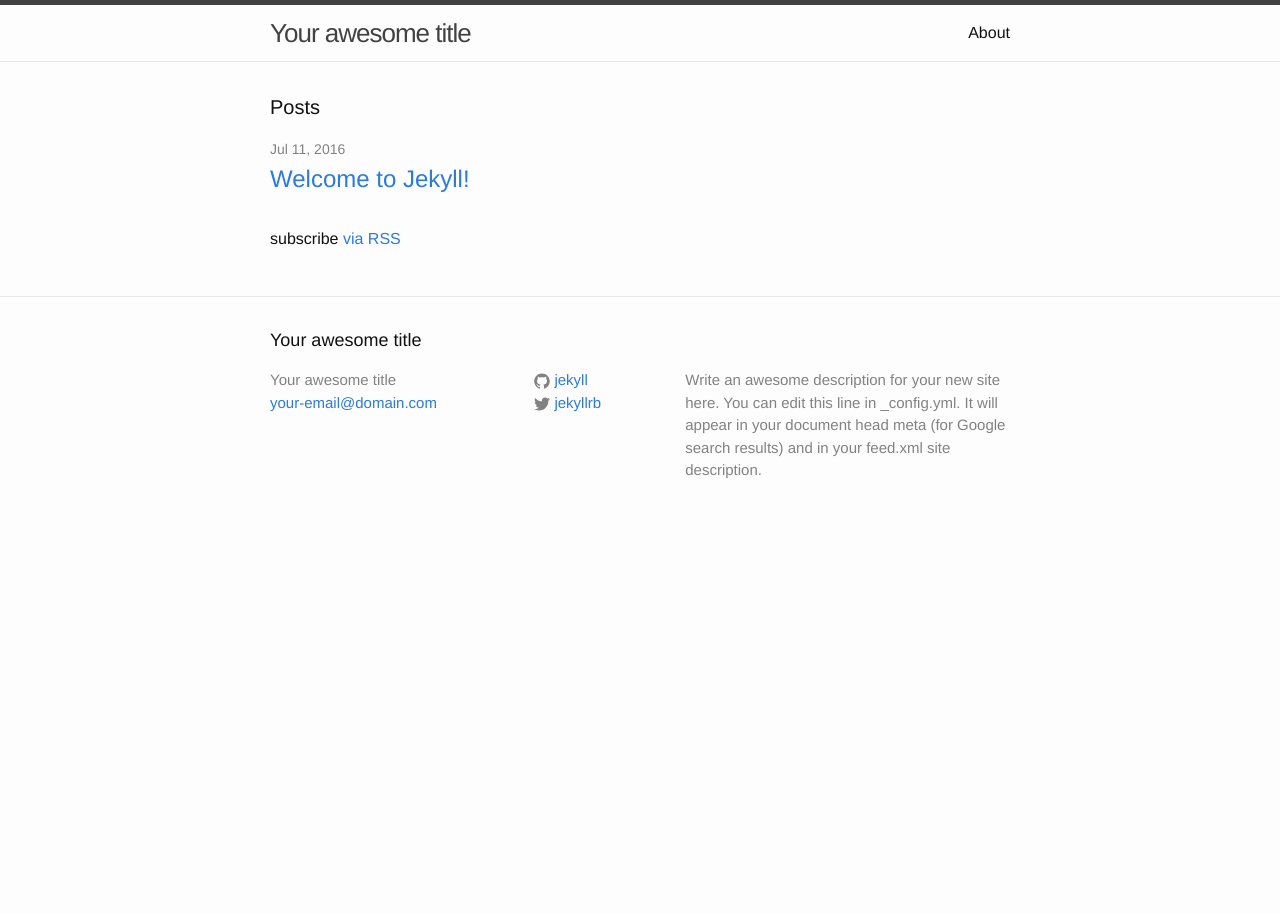
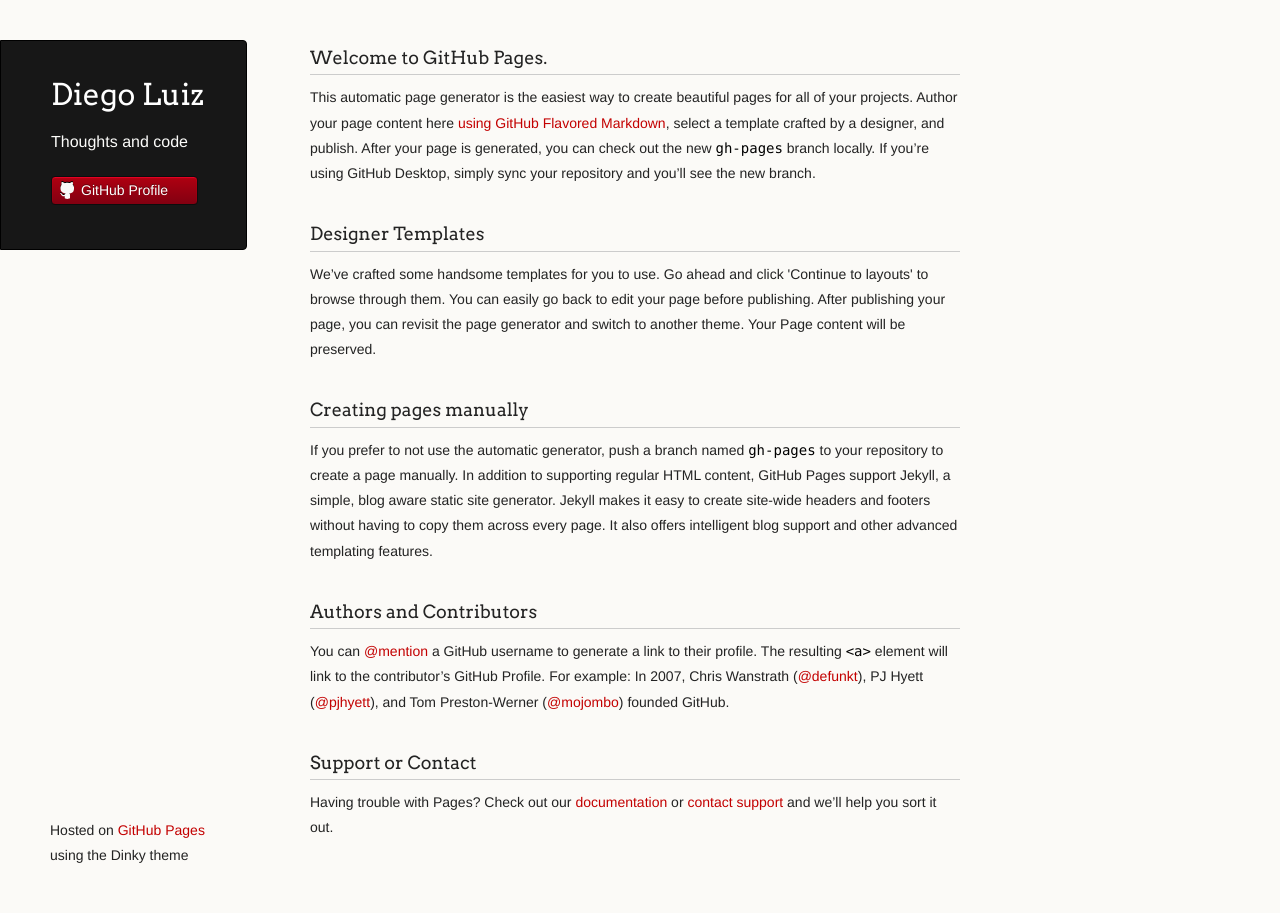
Before and after one commit to diegoluiz/diegoluiz.github.io, a Jekyll site: the page index.html, which Jekyll copies as it is, in a window 1280 px wide. Built offline with Jekyll 4.4.1, drawn with Linux system fonts in a browser that asks for light colours.

Commit message:
Replace master branch with page content via GitHub

```diff
--- a/index.html
+++ b/index.html
@@ -1,23 +1,62 @@
----
-layout: default
----
+<!doctype html>
+<html>
+  <head>
+    <meta charset="utf-8">
+    <meta http-equiv="X-UA-Compatible" content="chrome=1">
+    <title>Diego Luiz by diegoluiz</title>
 
-<div class="home">
+    <link rel="stylesheet" href="stylesheets/styles.css">
+    <link rel="stylesheet" href="stylesheets/github-light.css">
+    <script src="javascripts/scale.fix.js"></script>
+    <meta name="viewport" content="width=device-width, initial-scale=1, user-scalable=no">
+    <!--[if lt IE 9]>
+    <script src="//html5shiv.googlecode.com/svn/trunk/html5.js"></script>
+    <![endif]-->
+  </head>
+  <body>
+    <div class="wrapper">
+      <header>
+        <h1 class="header">Diego Luiz</h1>
+        <p class="header">Thoughts and code</p>
 
-  <h1 class="page-heading">Posts</h1>
 
-  <ul class="post-list">
-    {% for post in site.posts %}
-      <li>
-        <span class="post-meta">{{ post.date | date: "%b %-d, %Y" }}</span>
 
-        <h2>
-          <a class="post-link" href="{{ post.url | prepend: site.baseurl }}">{{ post.title }}</a>
-        </h2>
-      </li>
-    {% endfor %}
-  </ul>
+        <ul>
+          <li><a class="buttons github" href="https://github.com/diegoluiz">GitHub Profile</a></li>
+        </ul>
 
-  <p class="rss-subscribe">subscribe <a href="{{ "/feed.xml" | prepend: site.baseurl }}">via RSS</a></p>
+      </header>
+      <section>
+        <h3>
+<a id="welcome-to-github-pages" class="anchor" href="#welcome-to-github-pages" aria-hidden="true"><span aria-hidden="true" class="octicon octicon-link"></span></a>Welcome to GitHub Pages.</h3>
 
-</div>
+<p>This automatic page generator is the easiest way to create beautiful pages for all of your projects. Author your page content here <a href="https://guides.github.com/features/mastering-markdown/">using GitHub Flavored Markdown</a>, select a template crafted by a designer, and publish. After your page is generated, you can check out the new <code>gh-pages</code> branch locally. If you’re using GitHub Desktop, simply sync your repository and you’ll see the new branch.</p>
+
+<h3>
+<a id="designer-templates" class="anchor" href="#designer-templates" aria-hidden="true"><span aria-hidden="true" class="octicon octicon-link"></span></a>Designer Templates</h3>
+
+<p>We’ve crafted some handsome templates for you to use. Go ahead and click 'Continue to layouts' to browse through them. You can easily go back to edit your page before publishing. After publishing your page, you can revisit the page generator and switch to another theme. Your Page content will be preserved.</p>
+
+<h3>
+<a id="creating-pages-manually" class="anchor" href="#creating-pages-manually" aria-hidden="true"><span aria-hidden="true" class="octicon octicon-link"></span></a>Creating pages manually</h3>
+
+<p>If you prefer to not use the automatic generator, push a branch named <code>gh-pages</code> to your repository to create a page manually. In addition to supporting regular HTML content, GitHub Pages support Jekyll, a simple, blog aware static site generator. Jekyll makes it easy to create site-wide headers and footers without having to copy them across every page. It also offers intelligent blog support and other advanced templating features.</p>
+
+<h3>
+<a id="authors-and-contributors" class="anchor" href="#authors-and-contributors" aria-hidden="true"><span aria-hidden="true" class="octicon octicon-link"></span></a>Authors and Contributors</h3>
+
+<p>You can <a href="https://help.github.com/articles/basic-writing-and-formatting-syntax/#mentioning-users-and-teams" class="user-mention">@mention</a> a GitHub username to generate a link to their profile. The resulting <code>&lt;a&gt;</code> element will link to the contributor’s GitHub Profile. For example: In 2007, Chris Wanstrath (<a href="https://github.com/defunkt" class="user-mention">@defunkt</a>), PJ Hyett (<a href="https://github.com/pjhyett" class="user-mention">@pjhyett</a>), and Tom Preston-Werner (<a href="https://github.com/mojombo" class="user-mention">@mojombo</a>) founded GitHub.</p>
+
+<h3>
+<a id="support-or-contact" class="anchor" href="#support-or-contact" aria-hidden="true"><span aria-hidden="true" class="octicon octicon-link"></span></a>Support or Contact</h3>
+
+<p>Having trouble with Pages? Check out our <a href="https://help.github.com/pages">documentation</a> or <a href="https://github.com/contact">contact support</a> and we’ll help you sort it out.</p>
+      </section>
+      <footer>
+        <p><small>Hosted on <a href="https://pages.github.com">GitHub Pages</a> using the Dinky theme</small></p>
+      </footer>
+    </div>
+    <!--[if !IE]><script>fixScale(document);</script><![endif]-->
+
+  </body>
+</html>
--- /dev/null
+++ b/javascripts/scale.fix.js
@@ -0,0 +1,20 @@
+fixScale = function(doc) {
+
+	var addEvent = 'addEventListener',
+	    type = 'gesturestart',
+	    qsa = 'querySelectorAll',
+	    scales = [1, 1],
+	    meta = qsa in doc ? doc[qsa]('meta[name=viewport]') : [];
+
+	function fix() {
+		meta.content = 'width=device-width,minimum-scale=' + scales[0] + ',maximum-scale=' + scales[1];
+		doc.removeEventListener(type, fix, true);
+	}
+
+	if ((meta = meta[meta.length - 1]) && addEvent in doc) {
+		fix();
+		scales = [.25, 1.6];
+		doc[addEvent](type, fix, true);
+	}
+
+};
--- /dev/null
+++ b/stylesheets/github-light.css
@@ -0,0 +1,123 @@
+/*
+The MIT License (MIT)
+
+Copyright (c) 2016 GitHub, Inc.
+
+Permission is hereby granted, free of charge, to any person obtaining a copy
+of this software and associated documentation files (the "Software"), to deal
+in the Software without restriction, including without limitation the rights
+to use, copy, modify, merge, publish, distribute, sublicense, and/or sell
+copies of the Software, and to permit persons to whom the Software is
+furnished to do so, subject to the following conditions:
+
+The above copyright notice and this permission notice shall be included in all
+copies or substantial portions of the Software.
+
+THE SOFTWARE IS PROVIDED "AS IS", WITHOUT WARRANTY OF ANY KIND, EXPRESS OR
+IMPLIED, INCLUDING BUT NOT LIMITED TO THE WARRANTIES OF MERCHANTABILITY,
+FITNESS FOR A PARTICULAR PURPOSE AND NONINFRINGEMENT. IN NO EVENT SHALL THE
+AUTHORS OR COPYRIGHT HOLDERS BE LIABLE FOR ANY CLAIM, DAMAGES OR OTHER
+LIABILITY, WHETHER IN AN ACTION OF CONTRACT, TORT OR OTHERWISE, ARISING FROM,
+OUT OF OR IN CONNECTION WITH THE SOFTWARE OR THE USE OR OTHER DEALINGS IN THE
+SOFTWARE.
+
+*/
+
+.pl-c /* comment */ {
+  color: #969896;
+}
+
+.pl-c1 /* constant, variable.other.constant, support, meta.property-name, support.constant, support.variable, meta.module-reference, markup.raw, meta.diff.header */,
+.pl-s .pl-v /* string variable */ {
+  color: #0086b3;
+}
+
+.pl-e /* entity */,
+.pl-en /* entity.name */ {
+  color: #795da3;
+}
+
+.pl-smi /* variable.parameter.function, storage.modifier.package, storage.modifier.import, storage.type.java, variable.other */,
+.pl-s .pl-s1 /* string source */ {
+  color: #333;
+}
+
+.pl-ent /* entity.name.tag */ {
+  color: #63a35c;
+}
+
+.pl-k /* keyword, storage, storage.type */ {
+  color: #a71d5d;
+}
+
+.pl-s /* string */,
+.pl-pds /* punctuation.definition.string, string.regexp.character-class */,
+.pl-s .pl-pse .pl-s1 /* string punctuation.section.embedded source */,
+.pl-sr /* string.regexp */,
+.pl-sr .pl-cce /* string.regexp constant.character.escape */,
+.pl-sr .pl-sre /* string.regexp source.ruby.embedded */,
+.pl-sr .pl-sra /* string.regexp string.regexp.arbitrary-repitition */ {
+  color: #183691;
+}
+
+.pl-v /* variable */ {
+  color: #ed6a43;
+}
+
+.pl-id /* invalid.deprecated */ {
+  color: #b52a1d;
+}
+
+.pl-ii /* invalid.illegal */ {
+  color: #f8f8f8;
+  background-color: #b52a1d;
+}
+
+.pl-sr .pl-cce /* string.regexp constant.character.escape */ {
+  font-weight: bold;
+  color: #63a35c;
+}
+
+.pl-ml /* markup.list */ {
+  color: #693a17;
+}
+
+.pl-mh /* markup.heading */,
+.pl-mh .pl-en /* markup.heading entity.name */,
+.pl-ms /* meta.separator */ {
+  font-weight: bold;
+  color: #1d3e81;
+}
+
+.pl-mq /* markup.quote */ {
+  color: #008080;
+}
+
+.pl-mi /* markup.italic */ {
+  font-style: italic;
+  color: #333;
+}
+
+.pl-mb /* markup.bold */ {
+  font-weight: bold;
+  color: #333;
+}
+
+.pl-md /* markup.deleted, meta.diff.header.from-file */ {
+  color: #bd2c00;
+  background-color: #ffecec;
+}
+
+.pl-mi1 /* markup.inserted, meta.diff.header.to-file */ {
+  color: #55a532;
+  background-color: #eaffea;
+}
+
+.pl-mdr /* meta.diff.range */ {
+  font-weight: bold;
+  color: #795da3;
+}
+
+.pl-mo /* meta.output */ {
+  color: #1d3e81;
+}
--- /dev/null
+++ b/stylesheets/styles.css
@@ -0,0 +1,423 @@
+@import url(https://fonts.googleapis.com/css?family=Arvo:400,700,400italic);
+
+/* MeyerWeb Reset */
+
+html, body, div, span, applet, object, iframe,
+h1, h2, h3, h4, h5, h6, p, blockquote, pre,
+a, abbr, acronym, address, big, cite, code,
+del, dfn, em, img, ins, kbd, q, s, samp,
+small, strike, strong, sub, sup, tt, var,
+b, u, i, center,
+dl, dt, dd, ol, ul, li,
+fieldset, form, label, legend,
+table, caption, tbody, tfoot, thead, tr, th, td,
+article, aside, canvas, details, embed,
+figure, figcaption, footer, header, hgroup,
+menu, nav, output, ruby, section, summary,
+time, mark, audio, video {
+  margin: 0;
+  padding: 0;
+  border: 0;
+  font: inherit;
+  vertical-align: baseline;
+}
+
+
+/* Base text styles */
+
+body {
+  padding:10px 50px 0 0;
+  font-family:"Helvetica Neue", Helvetica, Arial, sans-serif;
+	font-size: 14px;
+	color: #232323;
+	background-color: #FBFAF7;
+	margin: 0;
+	line-height: 1.8em;
+	-webkit-font-smoothing: antialiased;
+
+}
+
+h1, h2, h3, h4, h5, h6 {
+  color:#232323;
+  margin:36px 0 10px;
+}
+
+p, ul, ol, table, dl {
+  margin:0 0 22px;
+}
+
+h1, h2, h3 {
+	font-family: Arvo, Monaco, serif;
+  line-height:1.3;
+	font-weight: normal;
+}
+
+h1,h2, h3 {
+	display: block;
+	border-bottom: 1px solid #ccc;
+	padding-bottom: 5px;
+}
+
+h1 {
+	font-size: 30px;
+}
+
+h2 {
+	font-size: 24px;
+}
+
+h3 {
+	font-size: 18px;
+}
+
+h4, h5, h6 {
+	font-family: Arvo, Monaco, serif;
+	font-weight: 700;
+}
+
+a {
+  color:#C30000;
+  font-weight:200;
+  text-decoration:none;
+}
+
+a:hover {
+	text-decoration: underline;
+}
+
+a small {
+	font-size: 12px;
+}
+
+em {
+	font-style: italic;
+}
+
+strong {
+  font-weight:700;
+}
+
+ul {
+  list-style-position: inside;
+  list-style: disc;
+  padding-left: 25px;
+}
+
+ol {
+  list-style-position: inside;
+  list-style: decimal;
+  padding-left: 25px;
+}
+
+blockquote {
+  margin: 0;
+  padding: 0 0 0 20px;
+  font-style: italic;
+}
+
+dl, dt, dd, dl p {
+	font-color: #444;
+}
+
+dl dt {
+  font-weight: bold;
+}
+
+dl dd {
+  padding-left: 20px;
+  font-style: italic;
+}
+
+dl p {
+  padding-left: 20px;
+  font-style: italic;
+}
+
+hr {
+  border:0;
+  background:#ccc;
+  height:1px;
+  margin:0 0 24px;
+}
+
+/* Images */
+
+img {
+  position: relative;
+  margin: 0 auto;
+  max-width: 650px;
+  padding: 5px;
+  margin: 10px 0 32px 0;
+  border: 1px solid #ccc;
+}
+
+p img {
+  display: inline;
+  margin: 0;
+  padding: 0;
+  vertical-align: middle;
+  text-align: center;
+  border: none;
+}
+
+/* Code blocks */
+
+code, pre {
+	font-family: Monaco, "Bitstream Vera Sans Mono", "Lucida Console", Terminal, monospace;
+  color:#000;
+  font-size:14px;
+}
+
+pre {
+	padding: 4px 12px;
+  background: #FDFEFB;
+  border-radius:4px;
+  border:1px solid #D7D8C8;
+  overflow: auto;
+  overflow-y: hidden;
+	margin-bottom: 32px;
+}
+
+
+/* Tables */
+
+table {
+  width:100%;
+}
+
+table {
+  border: 1px solid #ccc;
+  margin-bottom: 32px;
+  text-align: left;
+ }
+
+th {
+  font-family: 'Arvo', Helvetica, Arial, sans-serif;
+	font-size: 18px;
+	font-weight: normal;
+  padding: 10px;
+  background: #232323;
+  color: #FDFEFB;
+ }
+
+td {
+  padding: 10px;
+	background: #ccc;
+ }
+
+
+/* Wrapper */
+.wrapper {
+  width:960px;
+}
+
+
+/* Header */
+
+header {
+	background-color: #171717;
+	color: #FDFDFB;
+  width:170px;
+  float:left;
+  position:fixed;
+	border: 1px solid #000;
+	-webkit-border-top-right-radius: 4px;
+	-webkit-border-bottom-right-radius: 4px;
+	-moz-border-radius-topright: 4px;
+	-moz-border-radius-bottomright: 4px;
+	border-top-right-radius: 4px;
+	border-bottom-right-radius: 4px;
+	padding: 34px 25px 22px 50px;
+	margin: 30px 25px 0 0;
+	-webkit-font-smoothing: antialiased;
+}
+
+p.header {
+	font-size: 16px;
+}
+
+h1.header {
+	font-family: Arvo, sans-serif;
+	font-size: 30px;
+	font-weight: 300;
+	line-height: 1.3em;
+	border-bottom: none;
+	margin-top: 0;
+}
+
+
+h1.header, a.header, a.name, header a{
+	color: #fff;
+}
+
+a.header {
+	text-decoration: underline;
+}
+
+a.name {
+	white-space: nowrap;
+}
+
+header ul {
+  list-style:none;
+  padding:0;
+}
+
+header li {
+	list-style-type: none;
+  width:132px;
+  height:15px;
+	margin-bottom: 12px;
+	line-height: 1em;
+	padding: 6px 6px 6px 7px;
+
+	background: #AF0011;
+	background: -moz-linear-gradient(top, #AF0011 0%, #820011 100%);
+  background: -webkit-gradient(linear, left top, left bottom, color-stop(0%,#f8f8f8), color-stop(100%,#dddddd));
+  background: -webkit-linear-gradient(top, #AF0011 0%,#820011 100%);
+  background: -o-linear-gradient(top, #AF0011 0%,#820011 100%);
+  background: -ms-linear-gradient(top, #AF0011 0%,#820011 100%);
+  background: linear-gradient(top, #AF0011 0%,#820011 100%);
+
+	border-radius:4px;
+  border:1px solid #0D0D0D;
+
+	-webkit-box-shadow: inset 0px 1px 1px 0 rgba(233,2,38, 1);
+	box-shadow: inset 0px 1px 1px 0 rgba(233,2,38, 1);
+
+}
+
+header li:hover {
+	background: #C3001D;
+	background: -moz-linear-gradient(top, #C3001D 0%, #950119 100%);
+  background: -webkit-gradient(linear, left top, left bottom, color-stop(0%,#f8f8f8), color-stop(100%,#dddddd));
+  background: -webkit-linear-gradient(top, #C3001D 0%,#950119 100%);
+  background: -o-linear-gradient(top, #C3001D 0%,#950119 100%);
+  background: -ms-linear-gradient(top, #C3001D 0%,#950119 100%);
+  background: linear-gradient(top, #C3001D 0%,#950119 100%);
+}
+
+a.buttons {
+	-webkit-font-smoothing: antialiased;
+	background: url(../images/arrow-down.png) no-repeat;
+	font-weight: normal;
+	text-shadow: rgba(0, 0, 0, 0.4) 0 -1px 0;
+	padding: 2px 2px 2px 22px;
+	height: 30px;
+}
+
+a.github {
+	background: url(../images/octocat-small.png) no-repeat 1px;
+}
+
+a.buttons:hover {
+	color: #fff;
+	text-decoration: none;
+}
+
+
+/* Section - for main page content */
+
+section {
+  width:650px;
+  float:right;
+  padding-bottom:50px;
+}
+
+
+/* Footer */
+
+footer {
+  width:170px;
+  float:left;
+  position:fixed;
+  bottom:10px;
+	padding-left: 50px;
+}
+
+@media print, screen and (max-width: 960px) {
+
+  div.wrapper {
+    width:auto;
+    margin:0;
+  }
+
+  header, section, footer {
+    float:none;
+    position:static;
+    width:auto;
+  }
+
+	footer {
+		border-top: 1px solid #ccc;
+		margin:0 84px 0 50px;
+		padding:0;
+	}
+
+  header {
+    padding-right:320px;
+  }
+
+  section {
+    padding:20px 84px 20px 50px;
+    margin:0 0 20px;
+  }
+
+  header a small {
+    display:inline;
+  }
+
+  header ul {
+    position:absolute;
+    right:130px;
+    top:84px;
+  }
+}
+
+@media print, screen and (max-width: 720px) {
+  body {
+    word-wrap:break-word;
+  }
+
+  header {
+    padding:10px 20px 0;
+		margin-right: 0;
+  }
+
+	section {
+    padding:10px 0 10px 20px;
+    margin:0 0 30px;
+  }
+
+	footer {
+		margin: 0 0 0 30px;
+	}
+
+  header ul, header p.view {
+    position:static;
+  }
+}
+
+@media print, screen and (max-width: 480px) {
+
+  header ul li.download {
+    display:none;
+  }
+
+	footer {
+		margin: 0 0 0 20px;
+	}
+
+	footer a{
+		display:block;
+	}
+
+}
+
+@media print {
+  body {
+    padding:0.4in;
+    font-size:12pt;
+    color:#444;
+  }
+}
```
Also changed, not shown: params.json (added, +6 -0 lines), images/arrow-down.png (added), images/octocat-small.png (added).
